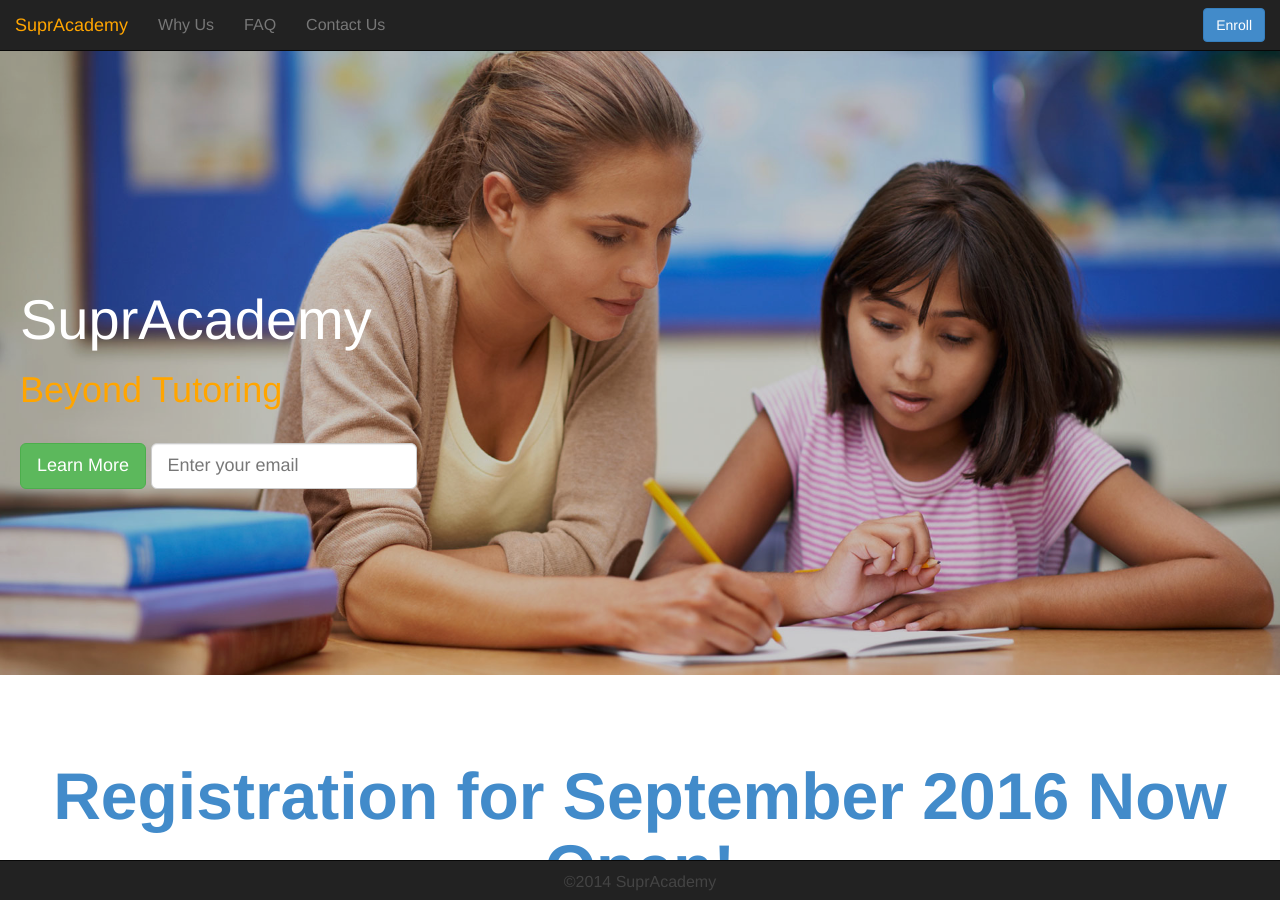
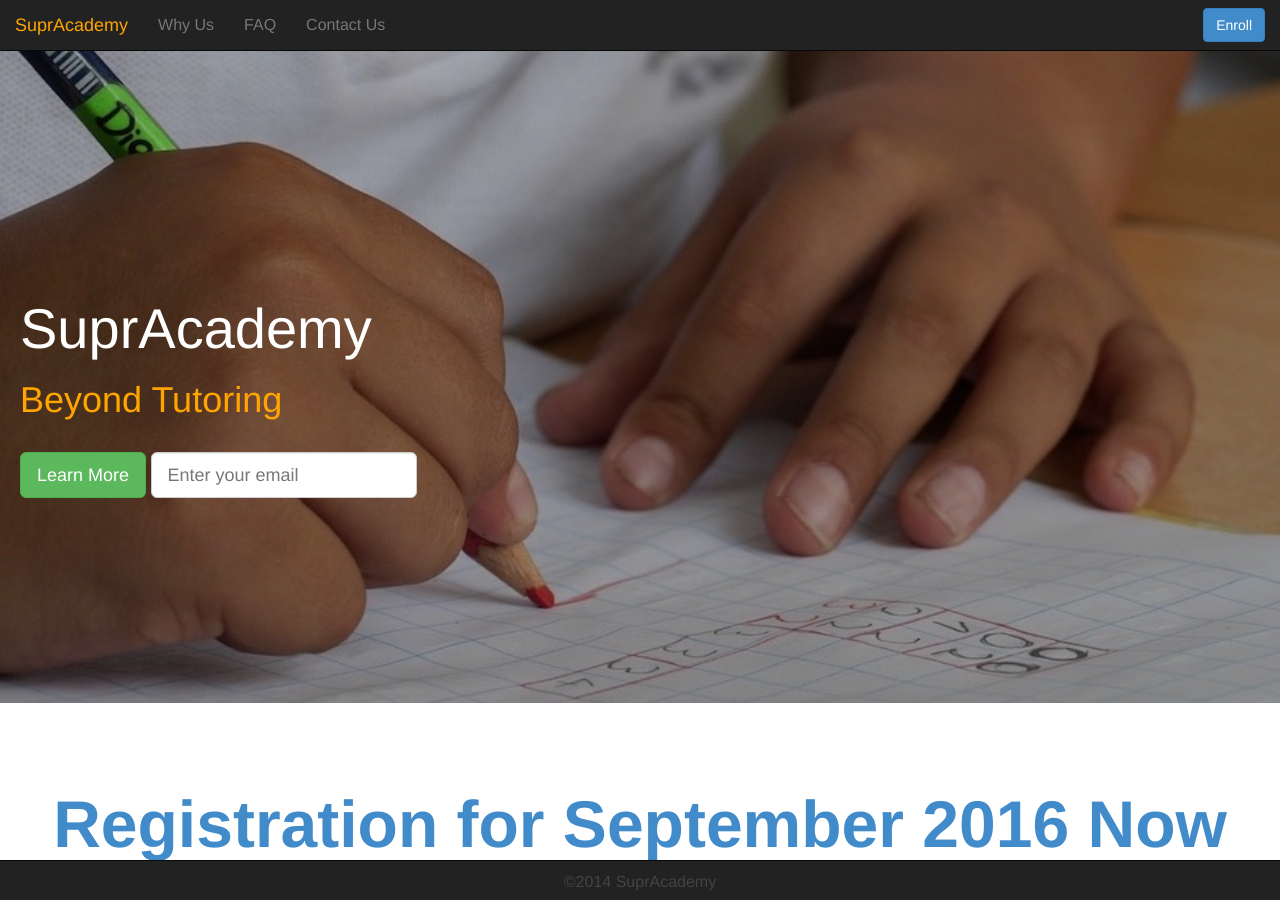
Before and after one commit to ojagostini/supracademy.com, a Jekyll site: the page built from index.html, in a window 1280 px wide and 900 px high. Built offline with Jekyll 4.4.1, drawn with Linux system fonts in a browser that asks for light colours; nearby versions of some CDN libraries.

Commit message:
changed banner image

```diff
--- a/index.html
+++ b/index.html
@@ -35,7 +35,7 @@ published: true
 <div class="conatiner">
   <div id="banner" class="row">
     <div class="col-md-12">
-      <img class="img-responsive" src="assets/img/banner-flipped.jpg">
+      <img class="img-responsive" src="assets/img/beyond_tutoring3.jpg">
       <div id="banner-overlay" class="jumbotron">
         <div id="banner-overlay-content">
           <div id="banner-overlay-title">
```
Also changed, not shown: assets/img/beyond_tutoring3.jpg (added), assets/img/beyond_tutoring3.png (added), 3 other files.
